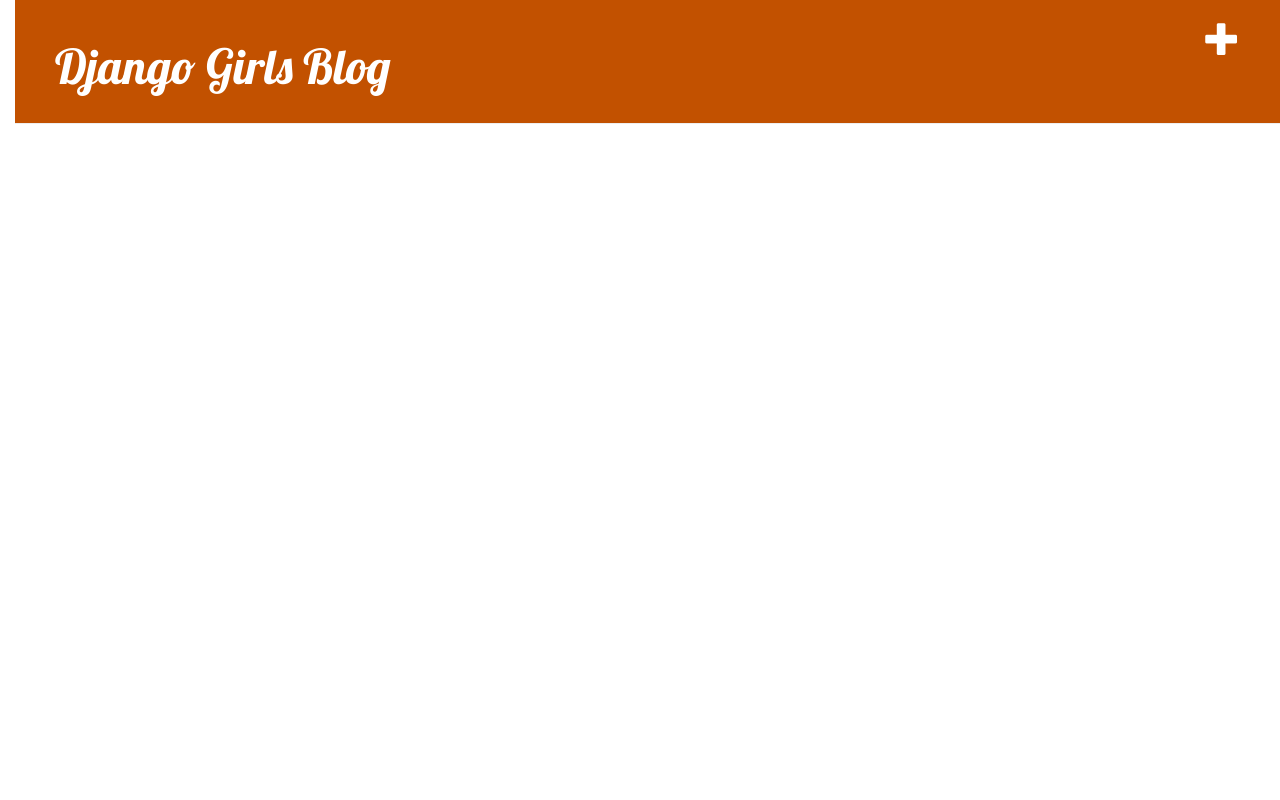
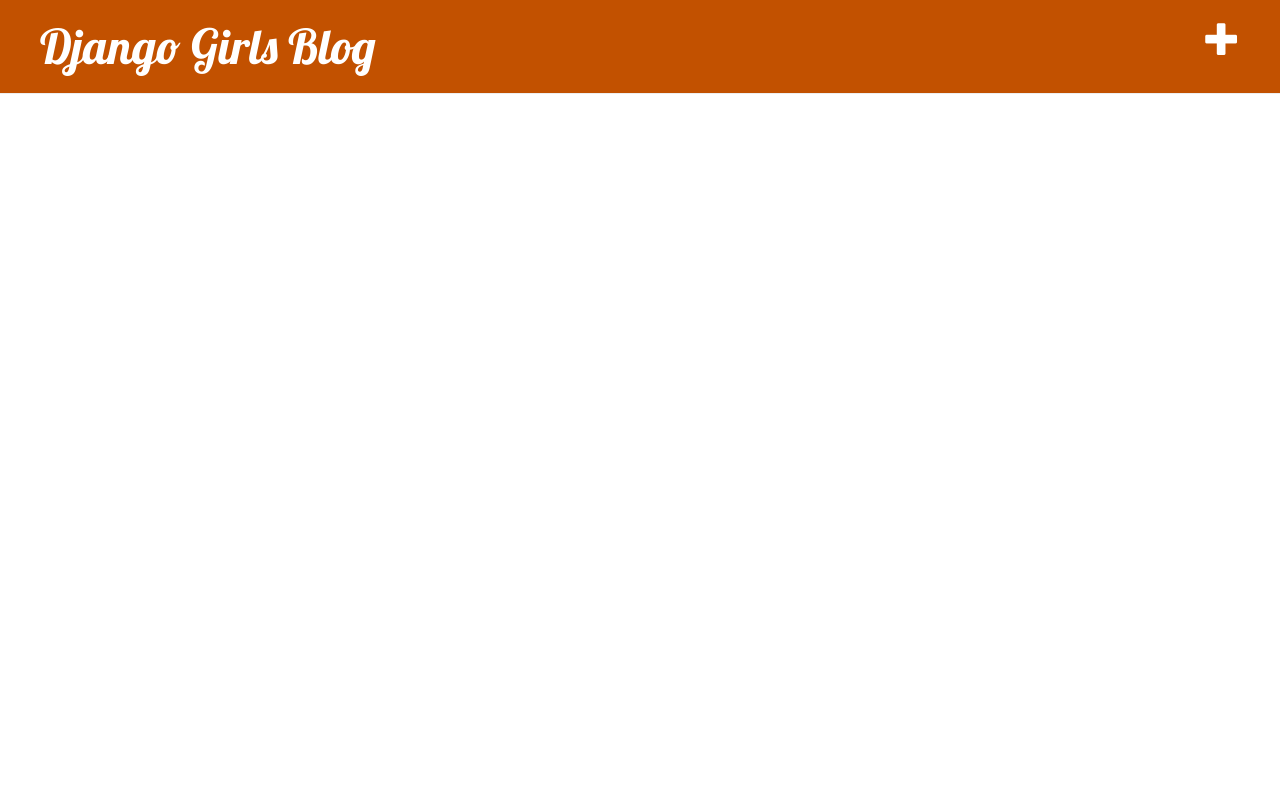
Before and after one commit to Suburi-VR/my-first-blog, a Django app: page / in a window 1280 px wide. Run offline with Django 3.2, Linux system fonts and the light colour scheme; data that the repository does not hold is empty; some libraries are stand-ins or nearby versions.

Commit message:
Added kennshou.

```diff
--- /dev/null
+++ b/blog/static/css/reset.css
@@ -0,0 +1,86 @@
+/**
+ * html5doctor.com Reset Stylesheet v1.6.1 (http://html5doctor.com/html-5-reset-stylesheet/)
+ * Richard Clark (http://richclarkdesign.com)
+ * http://cssreset.com
+ */
+html, body, div, span, object, iframe,
+h1, h2, h3, h4, h5, h6, p, blockquote, pre,
+abbr, address, cite, code,
+del, dfn, em, img, ins, kbd, q, samp,
+small, strong, sub, sup, var,
+b, i,
+dl, dt, dd, ol, ul, li,
+fieldset, form, label, legend,
+table, caption, tbody, tfoot, thead, tr, th, td,
+article, aside, canvas, details, figcaption, figure,
+footer, header, hgroup, menu, nav, section, summary,
+time, mark, audio, video {
+    margin:0;
+    padding:0;
+    border:0;
+    outline:0;
+    font-size:100%;
+    vertical-align:baseline;
+    background:transparent;
+}
+body {
+    line-height:1;
+}
+article,aside,details,figcaption,figure,
+footer,header,hgroup,menu,nav,section {
+    display:block;
+}
+nav ul {
+    list-style:none;
+}
+blockquote, q {
+    quotes:none;
+}
+blockquote:before, blockquote:after,
+q:before, q:after {
+    content:'';
+    content:none;
+}
+a {
+    margin:0;
+    padding:0;
+    font-size:100%;
+    vertical-align:baseline;
+    background:transparent;
+}
+/* change colours to suit your needs */
+ins {
+    background-color:#ff9;
+    color:#000;
+    text-decoration:none;
+}
+/* change colours to suit your needs */
+mark {
+    background-color:#ff9;
+    color:#000;
+    font-style:italic;
+    font-weight:bold;
+}
+del {
+    text-decoration: line-through;
+}
+abbr[title], dfn[title] {
+    border-bottom:1px dotted;
+    cursor:help;
+}
+table {
+    border-collapse:collapse;
+    border-spacing:0;
+}
+/* change border colour to suit your needs */
+hr {
+    display:block;
+    height:1px;
+    border:0;
+    border-top:1px solid #cccccc;
+    margin:1em 0;
+    padding:0;
+}
+input, select {
+    vertical-align:middle;
+}
--- a/blog/templates/blog/base.html
+++ b/blog/templates/blog/base.html
@@ -6,6 +6,8 @@
         <link rel="stylesheet" href="//maxcdn.bootstrapcdn.com/bootstrap/3.2.0/css/bootstrap-theme.min.css">
         <link href='//fonts.googleapis.com/css?family=Lobster&subset=latin,latin-ext' rel='stylesheet' type='text/css'>
         <link rel="stylesheet" href="{% static 'css/blog.css' %}">
+        <link rel="stylesheet" href="{% static 'css/reset.css' %}">
+
     </head>
     <body>
         <div class="page-header">
```
Also changed, not shown: 1 other file.
